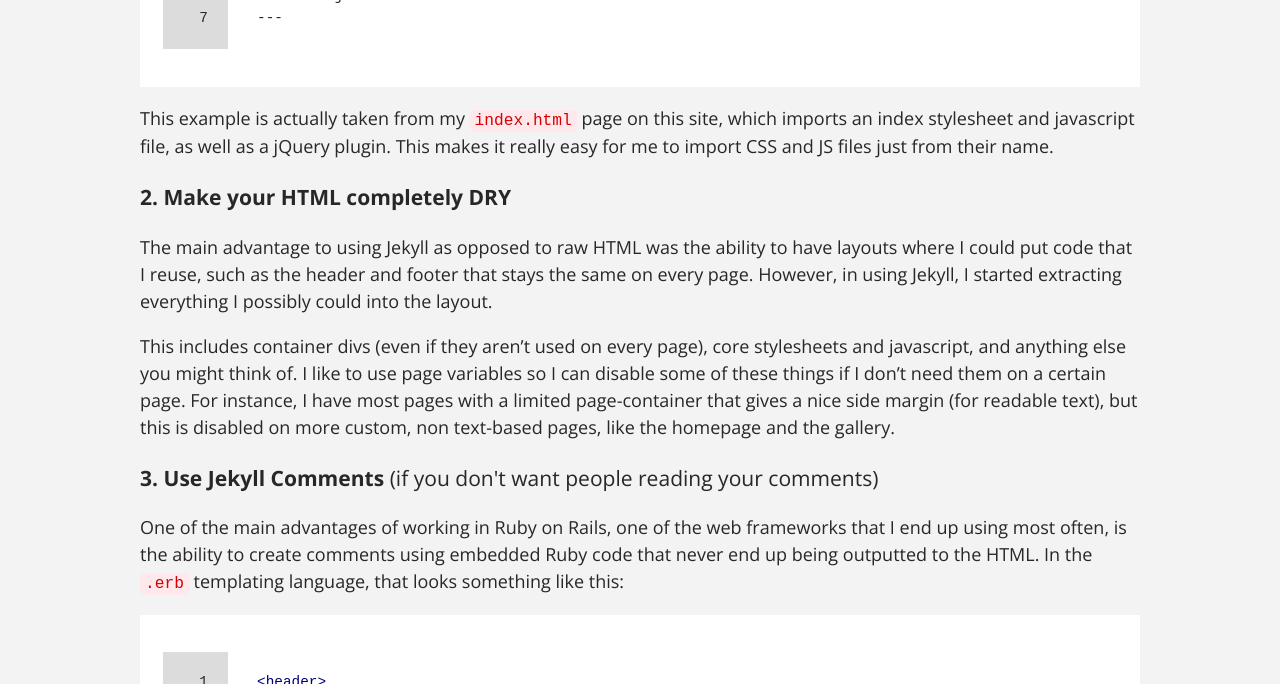
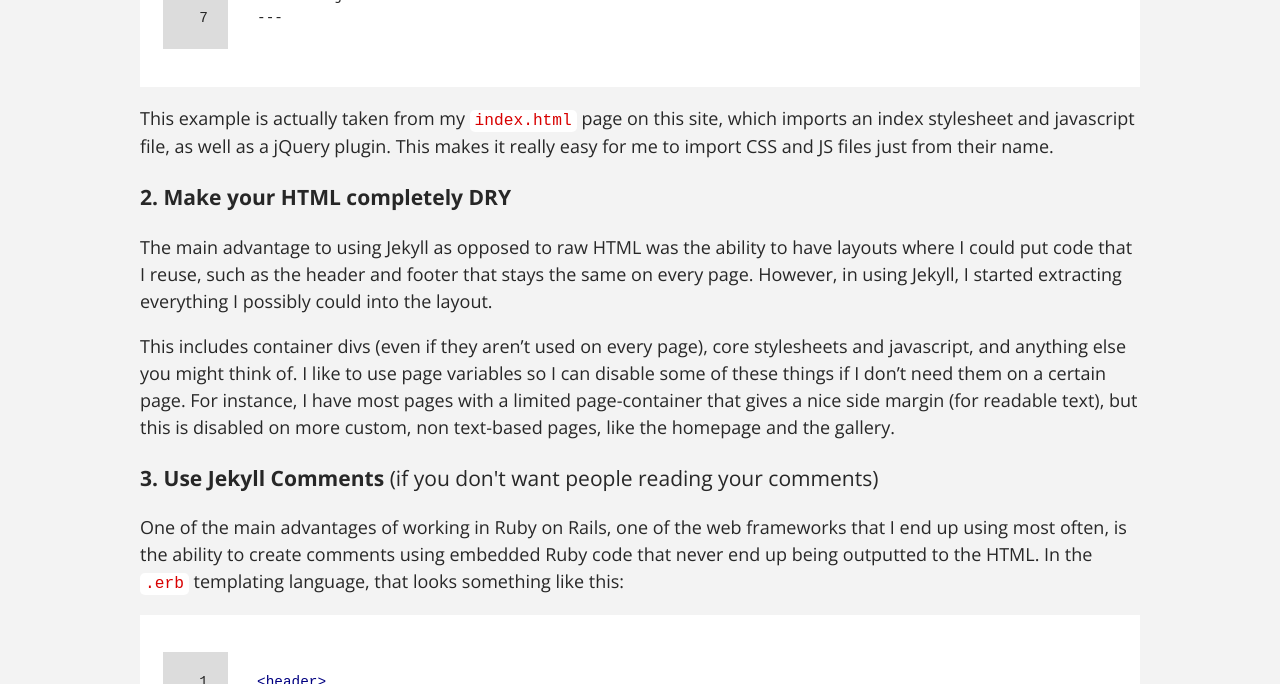
Before and after one commit to vkoves/vkoves.github.io, a Jekyll site: the page built from _posts/archive/2016-09-14-getting-started-with-jekyll.md, in a window 1280 px wide and 1400 px high, scrolled down 948 px. Shown: the part 150-834 px from the top of the window. Built offline with Jekyll 4.4.1, drawn with Linux system fonts in a browser that asks for light colours.

Commit message:
Made inline code also use a white background It is less jarring/attention grabbing and fits the larger code blocks

```diff
--- a/css/main.scss
+++ b/css/main.scss
@@ -311,7 +311,6 @@ code.inline, code.highlighter-rouge
   background: $white;
   font-size: 0.9em;
   padding: 2px 5px;
-  background-color: $light-red;
   color: $brand-red;
   border-radius: 5px;
 }
```
